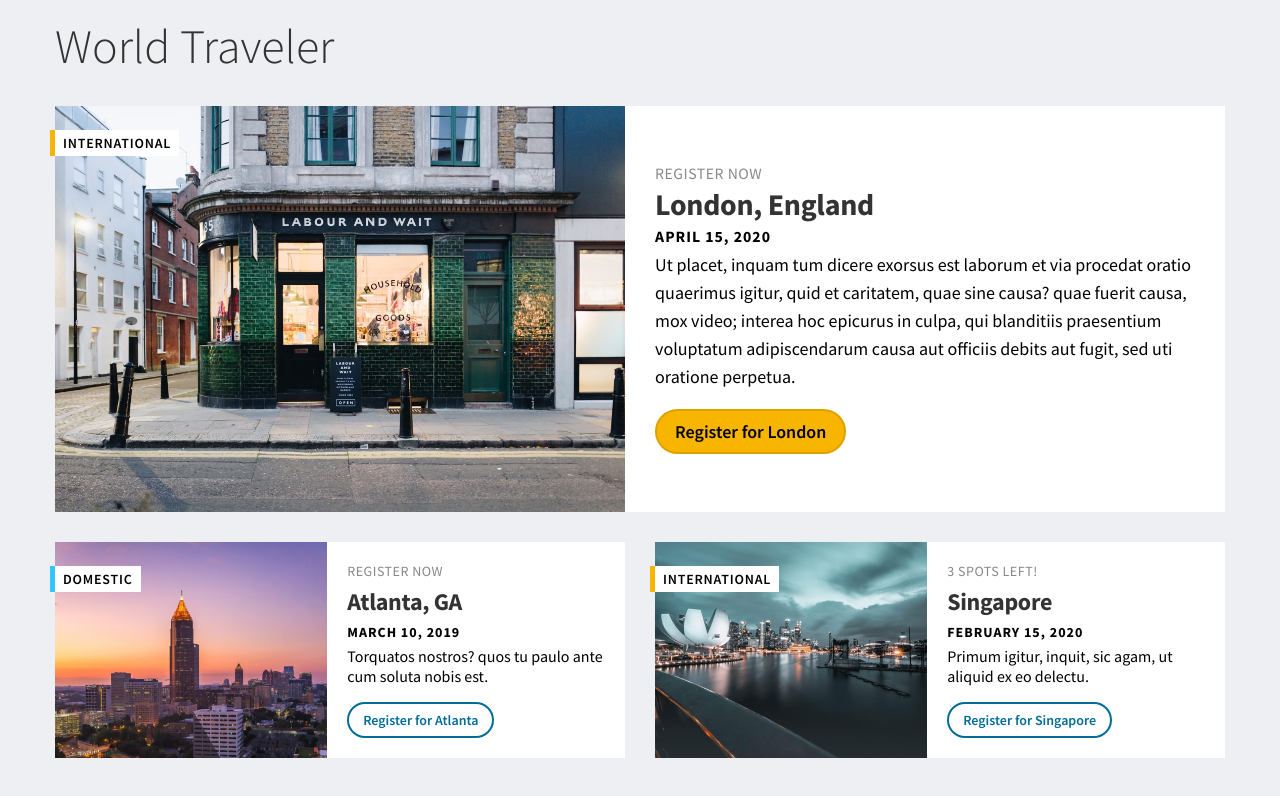
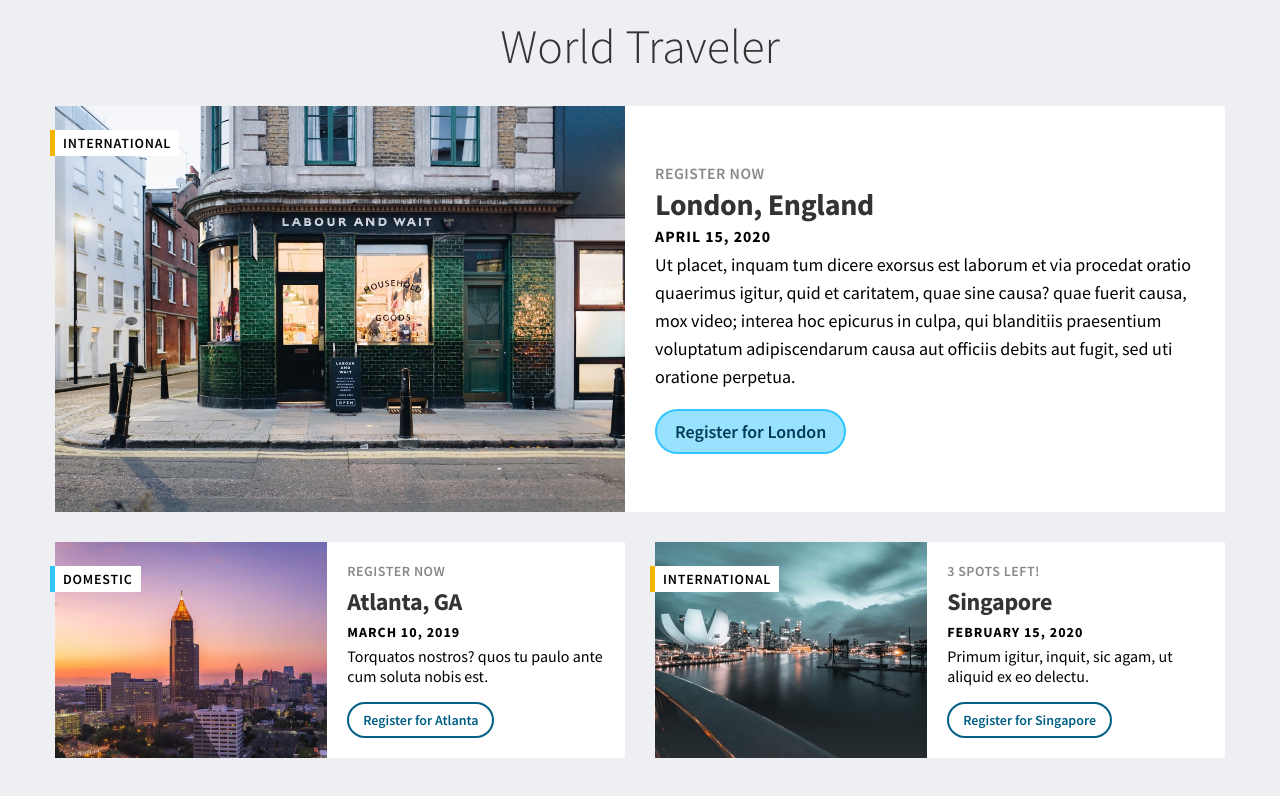
Before and after one commit to katywatkins/r-uxe-exercise, a React app: page / in a window 1280 px wide. Shown: the top 796 px of the page. Built offline with nearby package versions, Linux system fonts and the light colour scheme.

Commit message:
change primary button to blue & more cleanup

```diff
--- a/src/App.jsx
+++ b/src/App.jsx
@@ -11,8 +11,10 @@ const alertText = 'I bet if this was a fully functional site it would need to na
 
 const App = () => (
   <>
-    <h1 className="title-text app__title">World Traveler</h1>
-    <div className="app__body">
+    <header>
+      <h1 className="title-text app__title">World Traveler</h1>
+    </header>
+    <main className="app__body">
       <PromoCard
         className="app__main-promo"
         largerPromo
@@ -57,7 +59,7 @@ const App = () => (
         buttonText="Register for Singapore"
         onButtonClick={() => alert(alertText)}
       />
-    </div>
+    </main>
   </>
 );
 
--- a/src/App.scss
+++ b/src/App.scss
@@ -35,5 +35,4 @@ html,body {
 .app__main-promo {
     grid-column-start: 1;
     grid-column-end: 3;
-
 }
--- a/src/components/Blurb.scss
+++ b/src/components/Blurb.scss
@@ -16,7 +16,7 @@
 
 .blurb__date {
     font-size: variables.$fs-tertiary-text;
-    font-weight: 700;
+    font-weight: variables.$bold;
     margin: 0 0 variables.$spacing-xs 0;
     letter-spacing: 1px;
     text-transform: uppercase;
--- a/src/components/Button.scss
+++ b/src/components/Button.scss
@@ -7,31 +7,29 @@
     font-weight: 600;
     font-family: Source Sans Pro, Helvetica, Arial, sans-serif;
     font-size: 1em;
+    transition: background-color 0.3s ease;
+
 }
 
-@mixin button-styles($background) {
-    background: variables.$background;
-    border: 1px solid darken(variables.$background, 5);
+@mixin button-color-styles($background, $border, $text, $hover-background) {
+    background: $background;
+    border: 2px solid $border;
+    color: $text;
     &:hover {
-        background: lighten(variables.$background, 15);
+        background: $hover-background;
+    }
+
+    &:active {
+        box-shadow: inset 0 0 5px darken($hover-background, 25);
     }
 }
 
 .button--primary {
-    background: variables.$yellow;
-    border: 2px solid darken(variables.$yellow, 5);
-    &:hover {
-        background: lighten(variables.$yellow, 15);
-    }
+    @include button-color-styles(variables.$light-blue, variables.$blue, variables.$dark-blue, darken(variables.$light-blue, 10));
 }
 
 .button--secondary, .button--tertiary {
-    background: none;
-    border: 2px solid darken(variables.$blue, 30);
-    color: darken(variables.$blue, 30);
-    &:hover {
-        background: lighten(variables.$blue, 35);
-    }
+    @include button-color-styles(none, variables.$blue-text, variables.$blue-text, lighten(variables.$blue, 35));
 }
 
 .button--tertiary {
--- a/src/components/Card.scss
+++ b/src/components/Card.scss
@@ -44,6 +44,6 @@
     text-transform: uppercase;
     font-size: 14px;
     letter-spacing: .8px;
-    font-weight: 600;
+    font-weight: variables.$semi-bold;
     line-height: 18px;
 }
--- a/src/text-styles.scss
+++ b/src/text-styles.scss
@@ -8,7 +8,7 @@
     @include standard-font-family;
     color: variables.$color__text-default;
     font-size: variables.$fs-title;
-    font-weight: 100;
+    font-weight: variables.$light;
     margin: 0;
 }
 
@@ -17,6 +17,7 @@
     color: variables.$color__text-default;
     letter-spacing: -0.3px;
     line-height: 31px;
+    font-weight: variables.$bold;
 }
 
 .callout-text {
@@ -25,4 +26,5 @@
     text-transform: uppercase;
     font-size: variables.$fs-tertiary-text;
     letter-spacing: .5px;
+    font-weight: variables.$semi-bold;
 }
--- a/src/variables.scss
+++ b/src/variables.scss
@@ -5,6 +5,9 @@ $mid-grey: #888;
 $white: #fff;
 $yellow: #F7B500;
 $blue: #32C5FF;
+$light-blue: #98e2ff;
+$dark-blue: #003c54; // AAA on $light-blue
+$blue-text: #005f84; // AAA on white
 
 $page-background: $light-grey;
 $card-background: $white;
@@ -26,5 +29,11 @@ $fs-title: 3em; // 16 x 3 = 48px
 $fs-card-title: 1.875em; // 16 x 1.875 = 30px
 $fs-tertiary-text: .875em;
 
+// font weights
+$light: 300;
+$normal: 400;
+$semi-bold: 600;
+$bold: 700;
+
 // breakpoints
 $bp-md: 700px;
```
